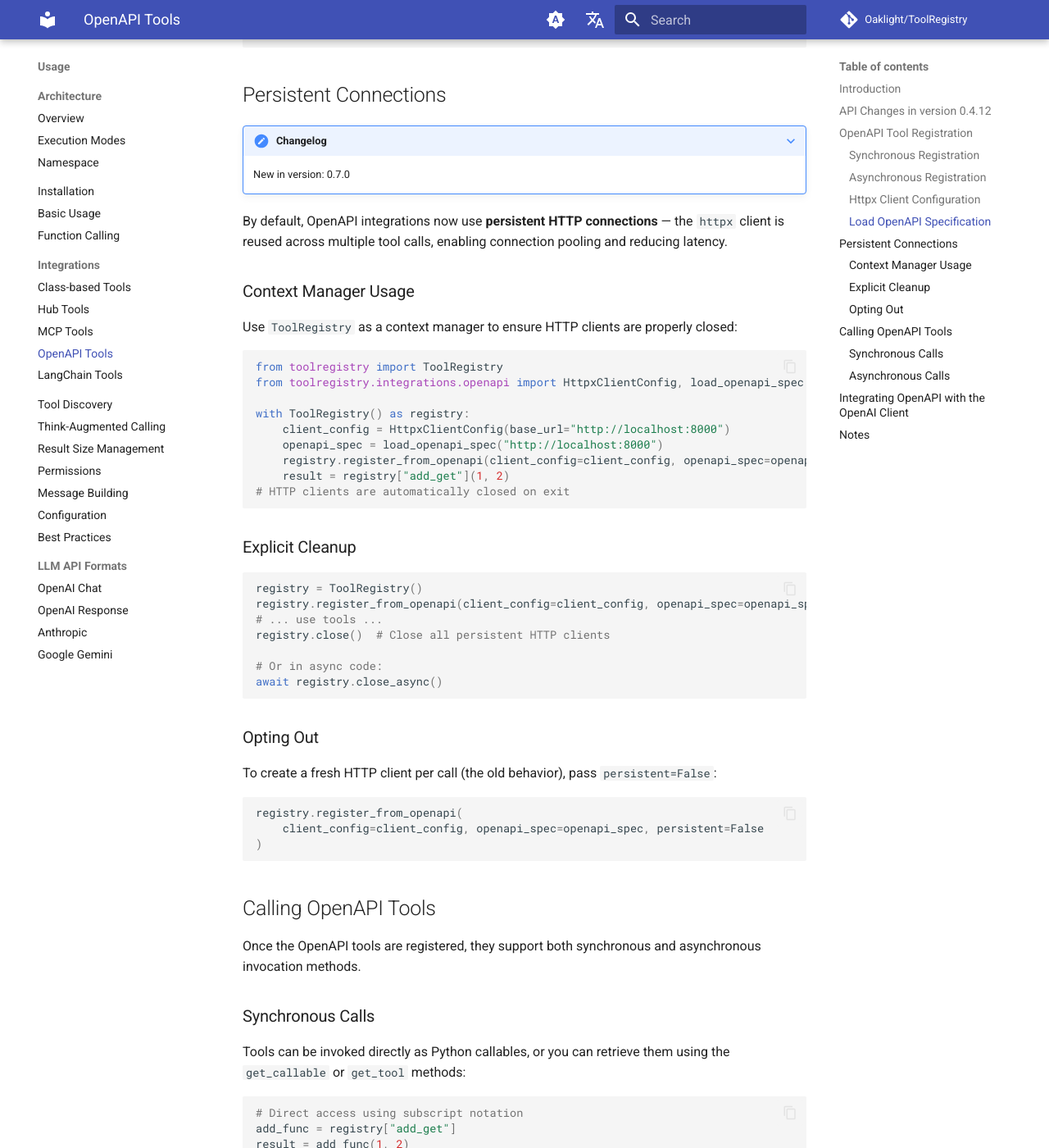
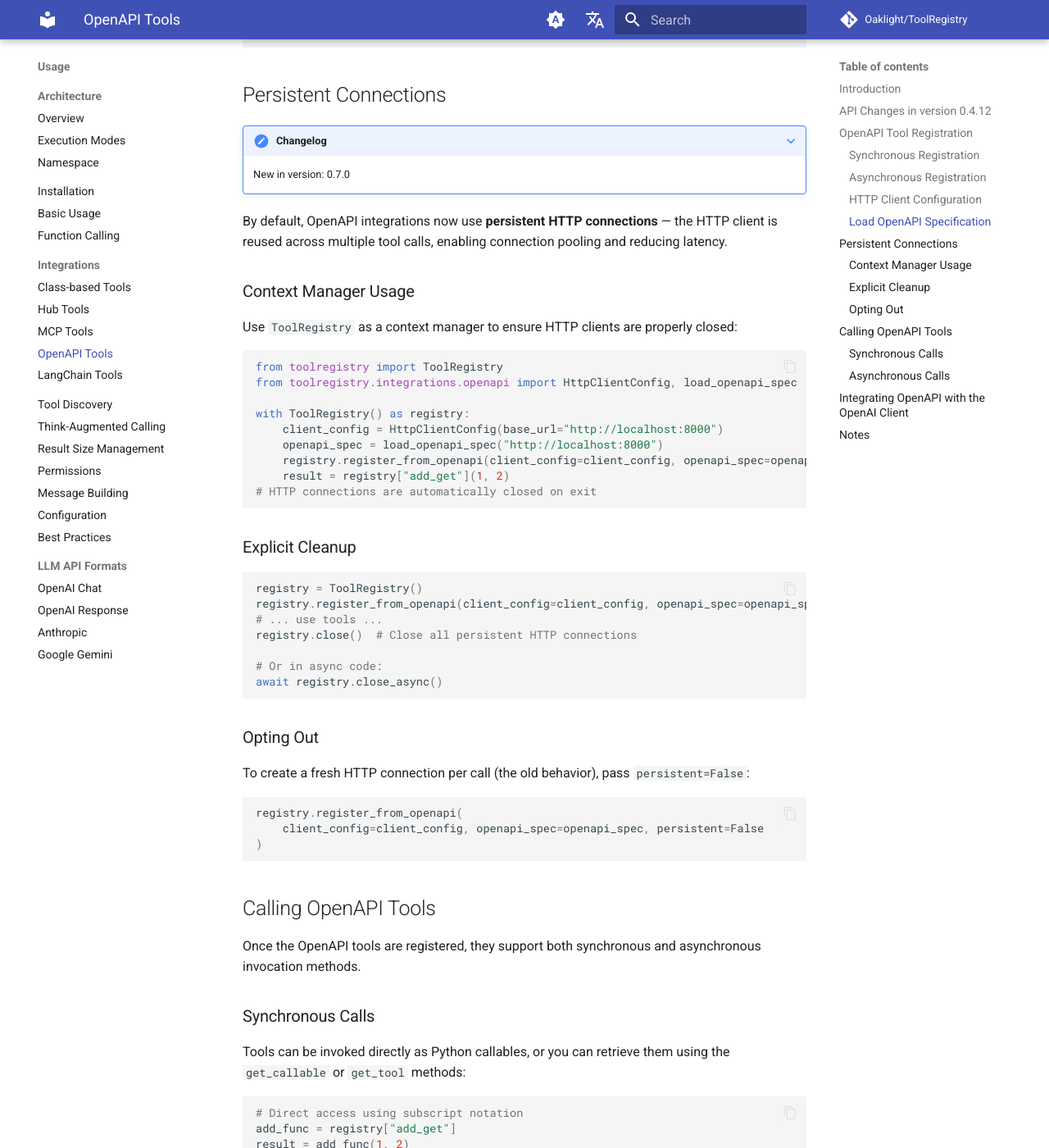
Before and after one commit to Oaklight/ToolRegistry, an MkDocs documentation site: the page built from docs/usage/integrations/openapi.md, in a window 1280 px wide and 1400 px high, scrolled down 3328 px. Shown: the whole window at 82% size. Built offline with MkDocs 1.6.1 and Material for MkDocs 9.7.7, drawn with Linux system fonts in a browser that asks for light colours; comment, search, counter and statistics services are not loaded; some of the changed text lies outside the part shown.

Commit message:
docs: update for HttpClientConfig rename and httpx removal

````diff
--- a/docs/usage/integrations/openapi.md
+++ b/docs/usage/integrations/openapi.md
@@ -12,7 +12,7 @@
 
 The `register_from_openapi` method now accepts two parameters:
 
-- `client_config`: a `toolregistry.integrations.openapi.HttpxClientConfig` object that configures the HTTP client used to interact with the API. You can configure the headers, authorization, timeout, and other settings. Allowing greater flexibility than the previous version.
+- `client_config`: a `toolregistry.integrations.openapi.HttpClientConfig` object that configures the HTTP client used to interact with the API. You can configure the headers, authorization, timeout, and other settings. Allowing greater flexibility than the previous version.
 - `openapi_spec`: The OpenAPI specification as `Dict[str, Any]`, loaded with a function like `load_openapi_spec` or `load_openapi_spec_async`. These functions accept a file path or a URL to the OpenAPI specification or a URL to the base api and return the parsed OpenAPI specification as a dictionary.
 
 You must now explicitly pass both the `client_config` and `openapi_spec` arguments.
@@ -25,12 +25,12 @@
 
 ```python
 import os
-from toolregistry.integrations.openapi import HttpxClientConfig, load_openapi_spec
+from toolregistry.integrations.openapi import HttpClientConfig, load_openapi_spec
 from toolregistry import ToolRegistry
 
 PORT = os.getenv("PORT", 8000)  # Default port is 8000; can be overridden by an environment variable
 registry = ToolRegistry()
-client_config = HttpxClientConfig(base_url=f"http://localhost:{PORT}")
+client_config = HttpClientConfig(base_url=f"http://localhost:{PORT}")
 openapi_spec = load_openapi_spec("http://localhost:{PORT}")  # Auto-discovery of OpenAPI spec
 
 # Synchronously register OpenAPI tools
@@ -74,12 +74,12 @@
 ```python
 import asyncio
 import os
-from toolregistry.integrations.openapi import HttpxClientConfig, load_openapi_spec_async
+from toolregistry.integrations.openapi import HttpClientConfig, load_openapi_spec_async
 from toolregistry import ToolRegistry
 
 PORT = os.getenv("PORT", 8000)
 registry = ToolRegistry()
-client_config = HttpxClientConfig(base_url=f"http://localhost:{PORT}")
+client_config = HttpClientConfig(base_url=f"http://localhost:{PORT}")
 
 async def async_register():
     openapi_spec = await load_openapi_spec_async("http://localhost:{PORT}")  # Auto-discovery of OpenAPI spec
@@ -89,28 +89,28 @@
 asyncio.run(async_register())
 ```
 
-### Httpx Client Configuration
+### HTTP Client Configuration
 
-In some cases, OpenAPI services may require specific configurations such as custom headers, timeouts, or SSL certificates. You can tune these settings with the `HttpxClientConfig` class. Here's an example of authorization bearer tokens in header.
+In some cases, OpenAPI services may require specific configurations such as custom headers, timeouts, or SSL certificates. You can tune these settings with the `HttpClientConfig` class. Here's an example of authorization bearer tokens in header.
 
 ```python
-from toolregistry.integrations.openapi import HttpxClientConfig
+from toolregistry.integrations.openapi import HttpClientConfig
 
 OPENAPI_SERVER_URL = os.getenv("OPENAPI_SERVER_URL", "http://localhost:8000")
 OPENAPI_BEARER_TOKENS = os.getenv("OPENAPI_BEARER_TOKENS", "your-api-token")
 
-client_config = HttpxClientConfig(
+client_config = HttpClientConfig(
     base_url=OPENAPI_SERVER_URL,
     headers={"Authorization": f"Bearer {OPENAPI_BEARER_TOKENS}"}, # this sets the Bearer token
 )
 ```
 
-If nothing special is needed, you can create HttpxClientConfig with just the `base_url`:
+If nothing special is needed, you can create HttpClientConfig with just the `base_url`:
 
 ```python
-from toolregistry.integrations.openapi import HttpxClientConfig
+from toolregistry.integrations.openapi import HttpClientConfig
 
-client_config = HttpxClientConfig(
+client_config = HttpClientConfig(
     base_url=OPENAPI_SERVER_URL,
 )
 ```
@@ -135,7 +135,7 @@
 ???+ note "Changelog"
     New in version: 0.7.0
 
-By default, OpenAPI integrations now use **persistent HTTP connections** — the `httpx` client is reused across multiple tool calls, enabling connection pooling and reducing latency.
+By default, OpenAPI integrations now use **persistent HTTP connections** — the HTTP client is reused across multiple tool calls, enabling connection pooling and reducing latency.
 
 ### Context Manager Usage
 
@@ -143,14 +143,14 @@
 
 ```python
 from toolregistry import ToolRegistry
-from toolregistry.integrations.openapi import HttpxClientConfig, load_openapi_spec
+from toolregistry.integrations.openapi import HttpClientConfig, load_openapi_spec
 
 with ToolRegistry() as registry:
-    client_config = HttpxClientConfig(base_url="http://localhost:8000")
+    client_config = HttpClientConfig(base_url="http://localhost:8000")
     openapi_spec = load_openapi_spec("http://localhost:8000")
     registry.register_from_openapi(client_config=client_config, openapi_spec=openapi_spec)
     result = registry["add_get"](1, 2)
-# HTTP clients are automatically closed on exit
+# HTTP connections are automatically closed on exit
 ```
 
 ### Explicit Cleanup
@@ -159,7 +159,7 @@
 registry = ToolRegistry()
 registry.register_from_openapi(client_config=client_config, openapi_spec=openapi_spec)
 # ... use tools ...
-registry.close()  # Close all persistent HTTP clients
+registry.close()  # Close all persistent HTTP connections
 
 # Or in async code:
 await registry.close_async()
@@ -167,7 +167,7 @@
 
 ### Opting Out
 
-To create a fresh HTTP client per call (the old behavior), pass `persistent=False`:
+To create a fresh HTTP connection per call (the old behavior), pass `persistent=False`:
 
 ```python
 registry.register_from_openapi(
@@ -230,7 +230,7 @@
 
 ```python
 from dotenv import load_dotenv
-from toolregistry.integrations.openapi import HttpxClientConfig, load_openapi_spec
+from toolregistry.integrations.openapi import HttpClientConfig, load_openapi_spec
 from toolregistry import ToolRegistry
 from openai import OpenAI
 import os
@@ -240,7 +240,7 @@
 PORT = os.getenv("PORT", 8000)  # default port 8000, change via environment variable
 
 registry = ToolRegistry()
-client_config = HttpxClientConfig(base_url=f"http://localhost:{PORT}")
+client_config = HttpClientConfig(base_url=f"http://localhost:{PORT}")
 openapi_spec = load_openapi_spec(f"http://localhost:{PORT}")
 registry.register_from_openapi(client_config=client_config, openapi_spec=openapi_spec)
 
````
Also changed, not shown: docs/api/integrations/openapi.md (+1 -1 lines), docs/api/wrappers/openapi.md (+12 -13 lines), docs/changelog.md (+6 -0 lines), docs/examples/openapi_calculator.md (+7 -7 lines), docs/migration.md (+34 -0 lines).
